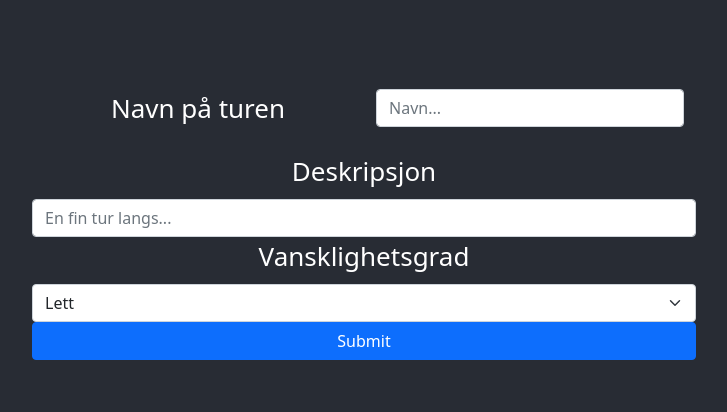
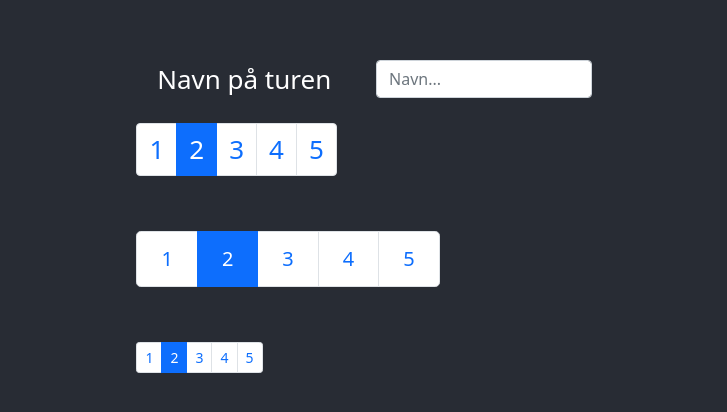
Before and after one commit to elibir/tdt4140-hiking-app, a React (Create React App) app in the folder frontend/: page / in a window 1280 px wide. Shown: the part 176-588 px from the top of the page, without its empty margins (276-1003 px from the left). Built offline with nearby package versions, Linux system fonts and the light colour scheme.

Commit message:
Added Pagecontainer

```diff
--- a/frontend/src/App.tsx
+++ b/frontend/src/App.tsx
@@ -1,13 +1,13 @@
 import React from 'react';
 import logo from './logo.svg';
 import './App.css';
-import { TripCreatorContainer } from './components/arrangement/TripCreatorContainer';
+import { PageContainer } from './components/pages/PageContainer';
 
 function App() {
   return (
     <div className="App">
       <header className="App-header">
-        <TripCreatorContainer/>
+        <PageContainer/>
       </header>
 
     </div>
--- /dev/null
+++ b/frontend/src/components/pages/PageContainer.tsx
@@ -0,0 +1,51 @@
+import React, { FunctionComponent, useState } from 'react';
+import { Form, Button, Row, Col, Pagination } from 'react-bootstrap';
+import { render } from 'react-dom';
+import './PageContainer.css';
+
+
+type IProps = {
+    onClick?: (e: React.MouseEvent<HTMLDivElement, MouseEvent>) => void,
+  }
+
+
+export const PageContainer: FunctionComponent<IProps> = ({
+}) => {
+
+let active = 2;
+let items = [];
+for (let number = 1; number <= 5; number++) {
+  items.push(
+    <Pagination.Item key={number} active={number === active}>
+      {number}
+    </Pagination.Item>,
+  );
+}
+  return <Form className="PageContainer">
+  <Form.Group className="mb-3" controlId="formBasicEmail">
+  <Row>
+    <Col>
+    <Form.Label>Navn på turen</Form.Label>
+    </Col>
+    <Col>
+    <Form.Control type="string" placeholder="Navn..." />
+    </Col>
+  </Row>
+
+  </Form.Group>
+
+  <div>
+<Pagination>{items}</Pagination>
+<br />
+
+<Pagination size="lg">{items}</Pagination>
+<br />
+
+<Pagination size="sm">{items}</Pagination>
+</div>
+
+</Form>
+
+
+
+}
```
Also changed, not shown: frontend/src/components/pages/PageContainer.css (added).
